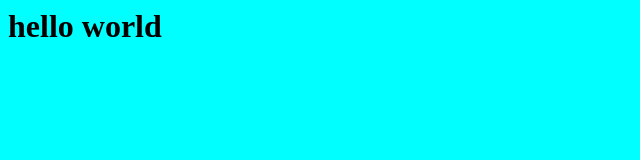
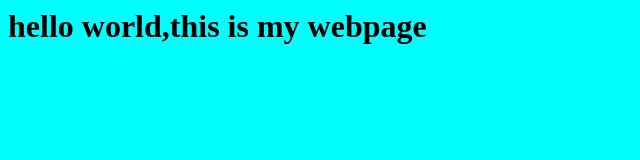
Before and after one commit to aasthasaxena217/mywebsite, a plain HTML site: page index.html in a window 1280 px wide. Shown: the whole page, without its empty margins (0-640 px from the left). Drawn offline with Linux system fonts and the light colour scheme.

Commit message:
third commit

```diff
--- a/index.html
+++ b/index.html
@@ -3,6 +3,6 @@
 <title>my webpage</title>
 </head>
 <body bgcolor="aqua">
-<h1> hello world</h1>
+<h1> hello world,this is my webpage</h1>
 </body>
 </html>
```
